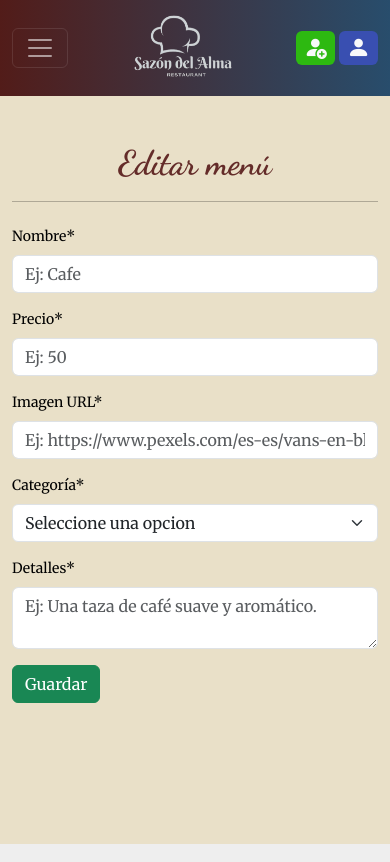
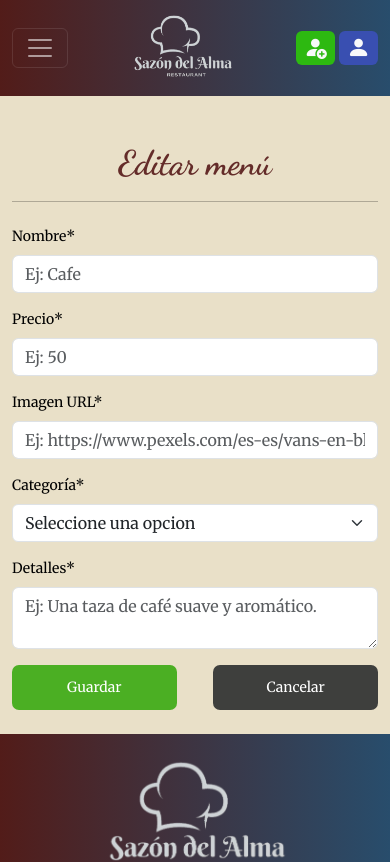
Before and after one commit to SheylaAstorga/RestaurantePF-Frontend, a React (Vite) app: page /administrador/editar/1 in a window 390 px wide. Shown: the top 862 px of the page. Built offline with nearby package versions, Linux system fonts and the light colour scheme.

Commit message:
añadimos estilos a los botones

```diff
--- a/src/App.css
+++ b/src/App.css
@@ -6,7 +6,6 @@
 #root {
   display: flex;
   flex-direction: column;
-  min-height: 100vh;
 }
 
 :root {
--- a/src/App.jsx
+++ b/src/App.jsx
@@ -38,8 +38,7 @@ function App() {
   return (
     //rutas
     <BrowserRouter>
-
-<Menu
+      <Menu
         usuarioLogueado={usuarioLogueado}
         setUsuarioLogueado={setUsuarioLogueado}
       ></Menu>
@@ -52,6 +51,7 @@ function App() {
         <Route exact path="/administrador/crear" element={<FormularioMenu titulo="Crear menú" editar={false}></FormularioMenu>}></Route>
         <Route exact path="/administrador/editar/:id" element={<FormularioMenu titulo="Editar menú" editar={true}></FormularioMenu>}></Route>
       </Routes>
+      <Footer></Footer>
       <ModalDetalles show={modalShow} producto={producto}
               onHide={() => setModalShow(false)}></ModalDetalles>
     </BrowserRouter>
--- a/src/components/paginaAdministrador/FormularioMenu.jsx
+++ b/src/components/paginaAdministrador/FormularioMenu.jsx
@@ -3,6 +3,7 @@ import { Controller, useForm } from "react-hook-form";
 import Swal from "sweetalert2";
 import { useNavigate, useParams } from "react-router-dom";
 import { useEffect } from "react";
+import "../../style/formulariosAdmin.css"
 const FormularioMenu = ({ editar, titulo }) => {
     const {
         register,
@@ -12,14 +13,14 @@ const FormularioMenu = ({ editar, titulo }) => {
         reset,
         setValue
     } = useForm();
-  const {id} = useParams();
+    const { id } = useParams();
     const navegacion = useNavigate()
 
-  useEffect(()=>{
-    if(editar){
+    useEffect(() => {
+        if (editar) {
             //   cargarDatosProducto();
         }
-  },[])
+    }, [])
 
     //   const cargarDatosProducto = async()=>{
     //     try{
@@ -38,48 +39,48 @@ const FormularioMenu = ({ editar, titulo }) => {
     //     }
     //   }
 
-//   const productoValidado = async (producto) => {
-//     if (editar) {
-//       const respuesta = await editarProductoAPI(producto,id);
-//       if(respuesta.status === 200){
-//         Swal.fire({
-//           title: "Producto modificado",
-//           text: `El producto "${producto.nombre}" fue modificado correctamente`,
-//           icon: "success",
-//         });
-//         navegacion('/administrador');
-//       }else{
-//         Swal.fire({
-//           title: "Ocurrio un error",
-//           text: `El producto "${producto.nombre}" no pudo ser modificado. Intente esta operación en unos minutos`,
-//           icon: "error",
-//         });
-//       }
-//     } else {
-//       const respuesta = await crearProductoAPI(producto);
-//       if (respuesta.status === 201) {
-//         Swal.fire({
-//           title: "Producto creado",
-//           text: `El producto "${producto.nombreProducto}" fue creado correctamente`,
-//           icon: "success",
-//         });
-//         reset();
-//       } else {
-//         Swal.fire({
-//           title: "Ocurrio un error",
-//           text: `El producto "${producto.nombreProducto}" no pudo ser creado. Intente esta operación en unos minutos`,
-//           icon: "error",
-//         });
-//       }
-//     }
-//   };
+    const productoValidado = async (producto) => {
+        if (editar) {
+            //   const respuesta = await editarProductoAPI(producto,id);
+            //   if(respuesta.status === 200){
+            Swal.fire({
+                title: "Producto modificado",
+                text: `El producto "${producto.nombre}" fue modificado correctamente`,
+                icon: "success",
+            });
+            navegacion('/administrador');
+            //   }else{
+            // Swal.fire({
+            //   title: "Ocurrio un error",
+            //   text: `El producto "${producto.nombre}" no pudo ser modificado. Intente esta operación en unos minutos`,
+            //   icon: "error",
+            // });
+            //   }
+        } else {
+            //   const respuesta = await crearProductoAPI(producto);
+            //   if (respuesta.status === 201) {
+            Swal.fire({
+                title: "Producto creado",
+                text: `El producto "${producto.nombre}" fue creado correctamente`,
+                icon: "success",
+            });
+            reset();
+            //   } else {
+            // Swal.fire({
+            //   title: "Ocurrio un error",
+            //   text: `El producto "${producto.nombre}" no pudo ser creado. Intente esta operación en unos minutos`,
+            //   icon: "error",
+            // });
+            //   }
+        }
+    };
 
     return (
         <section className="container mainSection">
             <h1 className="display-4 mt-5 text-center">{titulo}</h1>
             <hr />
             <Form className="my-4"
-        // onSubmit={handleSubmit(productoValidado)}
+                onSubmit={handleSubmit(productoValidado)}
             >
                 <Form.Group className="mb-3" controlId="formNombreProdcuto">
                     <Form.Label>Nombre*</Form.Label>
@@ -101,7 +102,7 @@ const FormularioMenu = ({ editar, titulo }) => {
                         })}
                     />
                     <Form.Text className="text-danger">
-            {errors.nombreProducto?.message}
+                        {errors.nombre?.message}
                     </Form.Text>
                 </Form.Group>
                 <Form.Group className="mb-3" controlId="formPrecio">
@@ -188,12 +189,17 @@ const FormularioMenu = ({ editar, titulo }) => {
                         })}
                     />
                     <Form.Text className="text-danger">
-            {errors.descripcion_breve?.message}
+                        {errors.detalle?.message}
                     </Form.Text>
                 </Form.Group>
-        <Button type="submit" variant="success">
+                <div className="div-confirmar justify-content-between">
+                    <button type="submit" className="boton-formulario-admin confirmar">
                         Guardar
-        </Button>
+                    </button>
+                    <button type="text" className="boton-formulario-admin cancelar ms-3">
+                        Cancelar
+                    </button>
+                </div>
             </Form>
         </section>
     );
--- /dev/null
+++ b/src/style/formulariosAdmin.css
@@ -0,0 +1,46 @@
+.boton-formulario-admin {
+  border: 0px;
+  color: #ffff;
+  padding: 12px 10px 12px 10px;
+  border-radius: 7px;
+}
+.confirmar {
+  background: #4baf23;
+  transition: 0.3s ease-in-out;
+}
+.confirmar:hover {
+  background: #5bd32c;
+  width: 10%;
+  padding-top: 15px;
+  padding-bottom: 15px;
+}
+.cancelar {
+  background: #3e3f3d;
+  transition: 0.3s ease-in-out;
+}
+.cancelar:hover {
+  background: #4b4d4a;
+  width: 10%;
+  padding-top: 15px;
+  padding-bottom: 15px;
+}
+
+@media all and (max-width: 767px) {
+  .boton-formulario-admin {
+    width: 45%;
+  }
+  .div-confirmar {
+    display: flex;
+  }
+  .confirmar:hover {
+    width: 48%;
+    padding-top: 10px;
+    padding-bottom: 10px;
+  }
+
+  .cancelar:hover {
+    width: 48%;
+    padding-top: 10px;
+    padding-bottom: 10px;
+  }
+}
```
Lines whose indentation alone changed are shown as unchanged.
